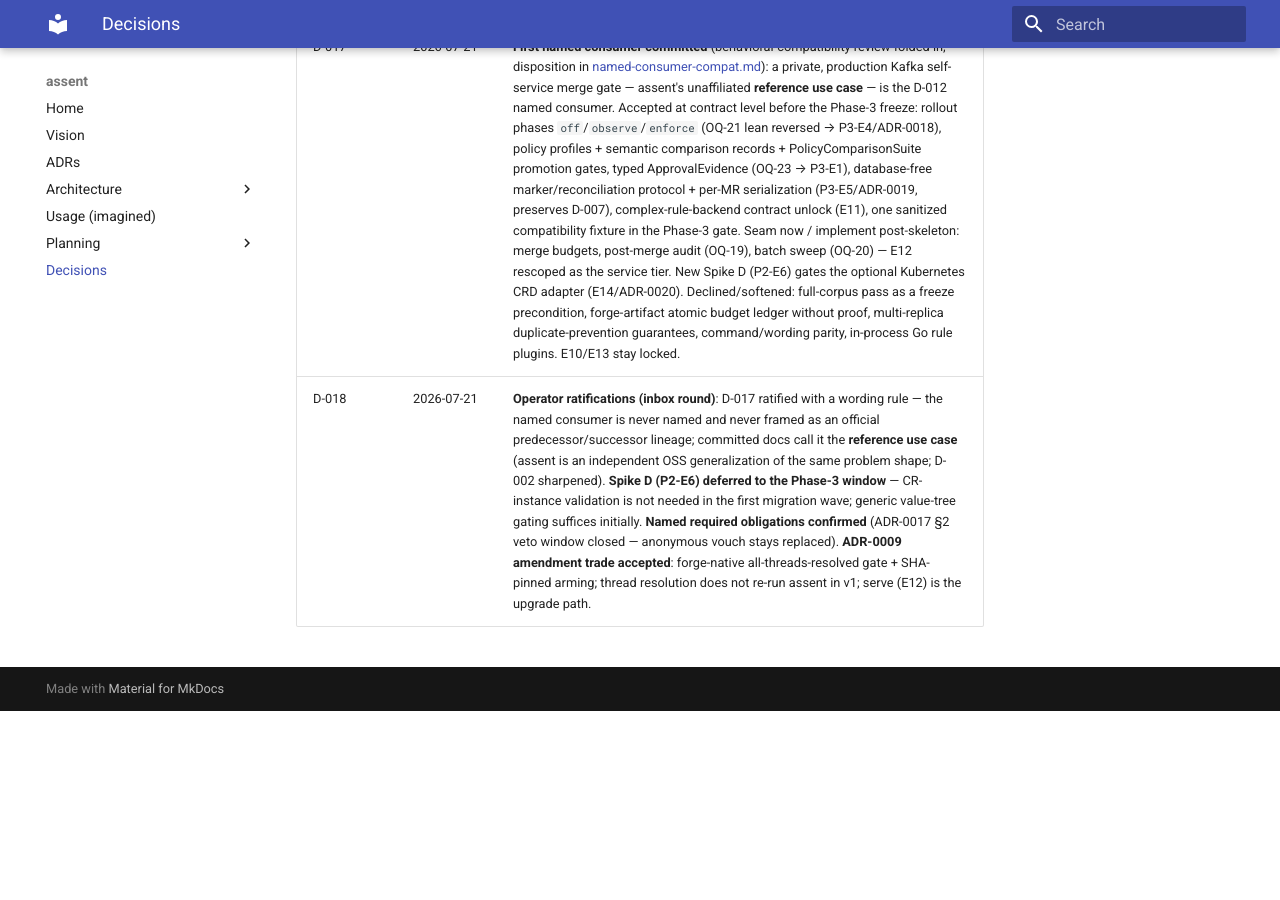
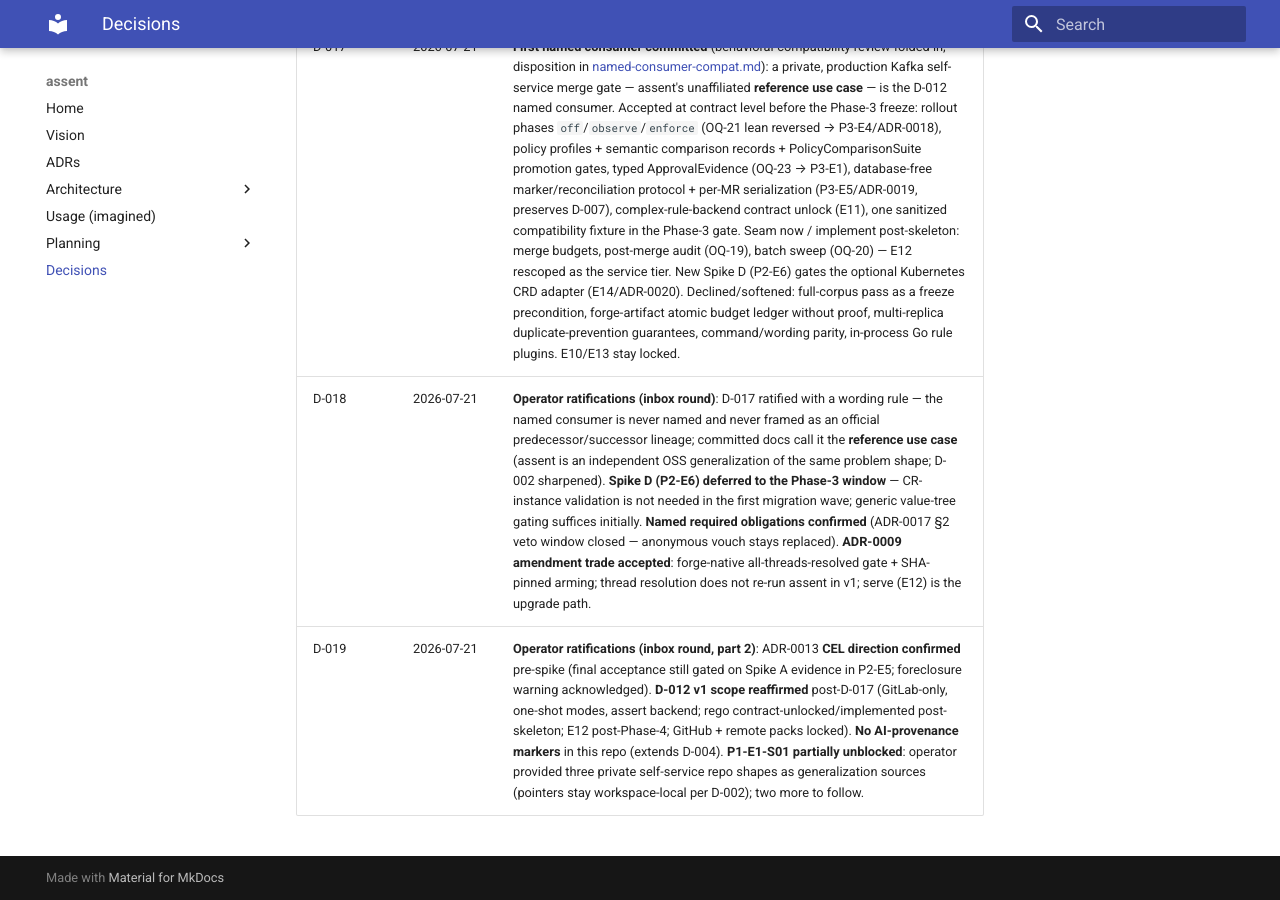
Before and after one commit to PlatformRelay/assent, an MkDocs documentation site: the page built from docs/decisions/decisions.md, in a window 1280 px wide and 900 px high, scrolled down 2081 px. Built offline with MkDocs 1.6.1 and Material for MkDocs 9.7.7, drawn with Linux system fonts in a browser that asks for light colours; before the commit the page ends 2792 px from its top, so only the background shows below that.

Commit message:
:memo: planning: operator inbox round — D-018/D-019 ratifications, reference-use-case wording, Spike D deferred, P1-E1 sources provided

```diff
--- a/docs/decisions/decisions.md
+++ b/docs/decisions/decisions.md
@@ -23,3 +23,4 @@ project/process decisions.
 | D-016 | 2026-07-21 | **Third adversarial review (full design roast) adopted as ADR-0017**: merge-result pinning, named required obligations replacing anonymous vouch, `require-review` split from `challenge` (acknowledgement ≠ authorization), one-shot arming restrictions for expiring facts, `EntryRef` governed subjects + matcher domain split, typed/minimized provider protocol, `Reconcile` publication port, serialized-schemas-are-the-API (no v1 Go SDK), strict end-to-end **contract fixture as the Phase-3 gate**. Four previously-fixed risks formally refuted by the review; examples migrate to `prove`/`onFailure` when schemas land. |
 | D-017 | 2026-07-21 | **First named consumer committed** (behavioral-compatibility review folded in; disposition in [named-consumer-compat.md](../planning/named-consumer-compat.md)): a private, production Kafka self-service merge gate — assent's unaffiliated **reference use case** — is the D-012 named consumer. Accepted at contract level before the Phase-3 freeze: rollout phases `off`/`observe`/`enforce` (OQ-21 lean reversed → P3-E4/ADR-0018), policy profiles + semantic comparison records + PolicyComparisonSuite promotion gates, typed ApprovalEvidence (OQ-23 → P3-E1), database-free marker/reconciliation protocol + per-MR serialization (P3-E5/ADR-0019, preserves D-007), complex-rule-backend contract unlock (E11), one sanitized compatibility fixture in the Phase-3 gate. Seam now / implement post-skeleton: merge budgets, post-merge audit (OQ-19), batch sweep (OQ-20) — E12 rescoped as the service tier. New Spike D (P2-E6) gates the optional Kubernetes CRD adapter (E14/ADR-0020). Declined/softened: full-corpus pass as a freeze precondition, forge-artifact atomic budget ledger without proof, multi-replica duplicate-prevention guarantees, command/wording parity, in-process Go rule plugins. E10/E13 stay locked. |
 | D-018 | 2026-07-21 | **Operator ratifications (inbox round)**: D-017 ratified with a wording rule — the named consumer is never named and never framed as an official predecessor/successor lineage; committed docs call it the **reference use case** (assent is an independent OSS generalization of the same problem shape; D-002 sharpened). **Spike D (P2-E6) deferred to the Phase-3 window** — CR-instance validation is not needed in the first migration wave; generic value-tree gating suffices initially. **Named required obligations confirmed** (ADR-0017 §2 veto window closed — anonymous vouch stays replaced). **ADR-0009 amendment trade accepted**: forge-native all-threads-resolved gate + SHA-pinned arming; thread resolution does not re-run assent in v1; serve (E12) is the upgrade path. |
+| D-019 | 2026-07-21 | **Operator ratifications (inbox round, part 2)**: ADR-0013 **CEL direction confirmed** pre-spike (final acceptance still gated on Spike A evidence in P2-E5; foreclosure warning acknowledged). **D-012 v1 scope reaffirmed** post-D-017 (GitLab-only, one-shot modes, assert backend; rego contract-unlocked/implemented post-skeleton; E12 post-Phase-4; GitHub + remote packs locked). **No AI-provenance markers** in this repo (extends D-004). **P1-E1-S01 partially unblocked**: operator provided three private self-service repo shapes as generalization sources (pointers stay workspace-local per D-002); two more to follow. |
```
Also changed, not shown: openspec/specs/backlog.md (+1 -1 lines).
